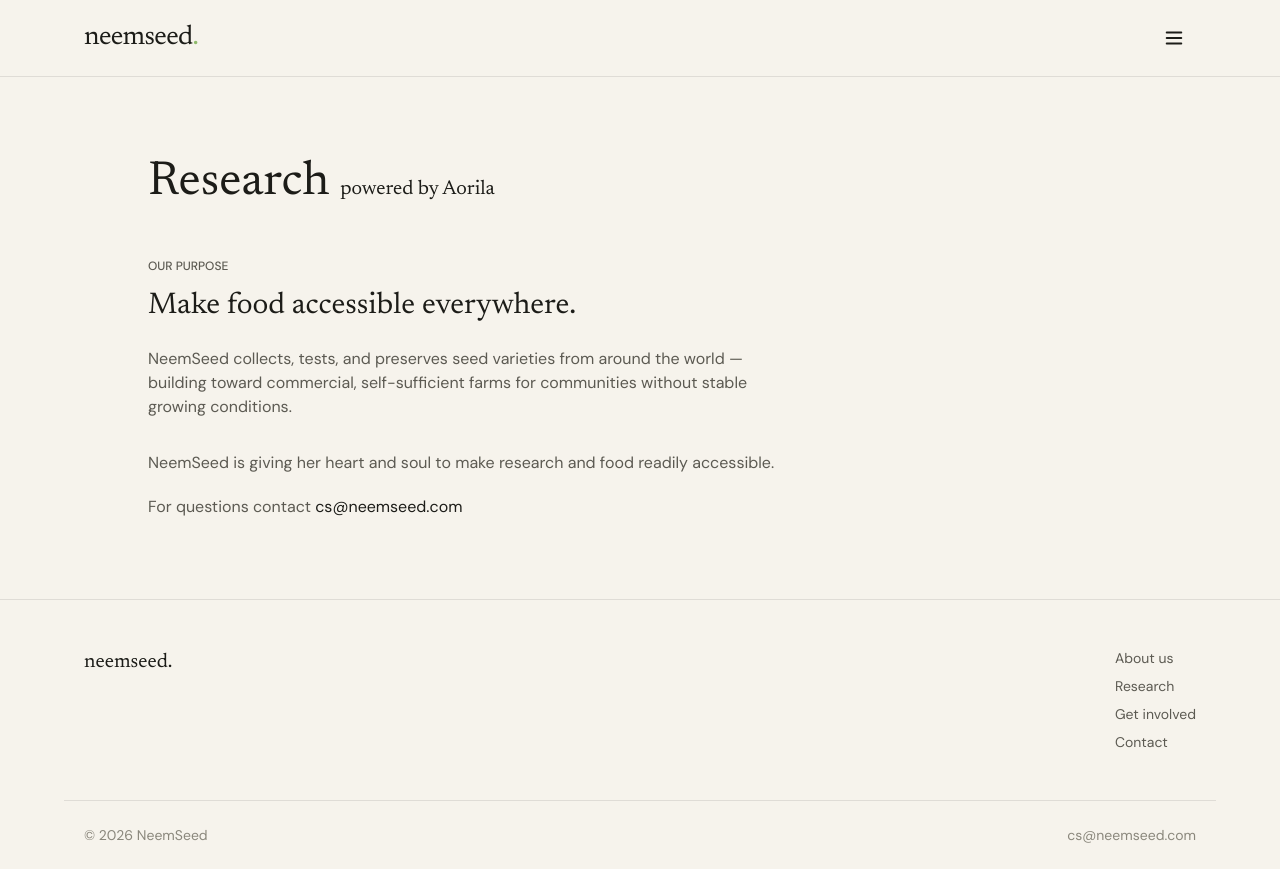
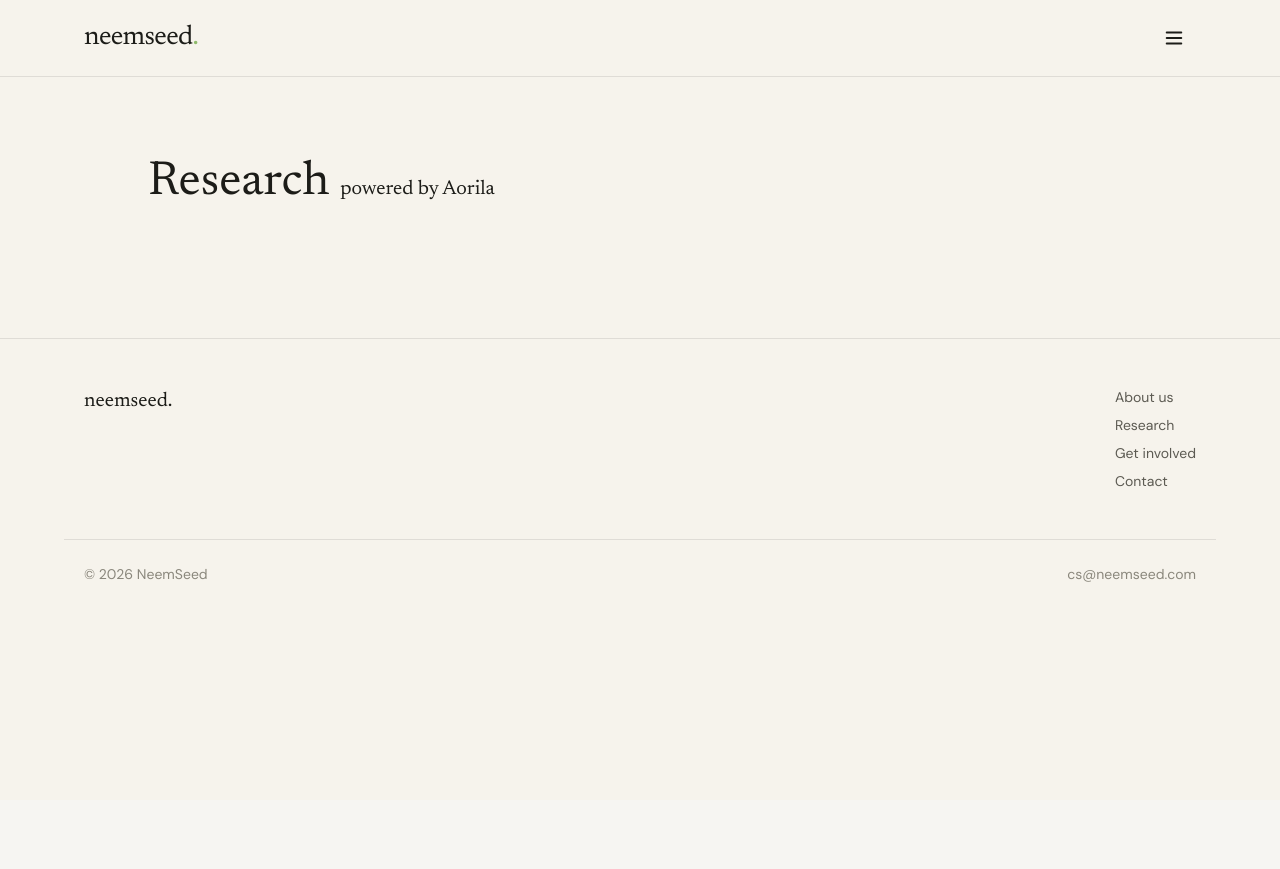
Before and after one commit to nbaldwin09/neemseed, a React (Vite) app: page /research in a window 1280 px wide. After the commit the page ends 800 px from the top, so only its background shows below. Built offline with nearby package versions, Linux system fonts and the light colour scheme.

Commit message:
Clear Research after moving copy to About

```diff
--- a/src/routes/research.tsx
+++ b/src/routes/research.tsx
@@ -22,26 +22,6 @@ function ResearchPage() {
           </span>
         </>
       }
-    >
-      <section className="max-w-2xl">
-        <p className="text-xs font-medium uppercase tracking-[0.2em] text-muted">Our purpose</p>
-        <h2 className="mt-3 font-display text-3xl leading-snug sm:text-4xl">
-          Make food accessible everywhere.
-        </h2>
-        <p className="mt-5 text-muted">
-          NeemSeed collects, tests, and preserves seed varieties from around the world — building
-          toward commercial, self-sufficient farms for communities without stable growing conditions.
-        </p>
-        <p className="mt-8 text-muted">
-          NeemSeed is giving her heart and soul to make research and food readily accessible.
-        </p>
-        <p className="mt-5 text-muted">
-          For questions contact{" "}
-          <a href="mailto:cs@neemseed.com" className="text-fg underline-offset-4 hover:underline">
-            cs@neemseed.com
-          </a>
-        </p>
-      </section>
-    </SimplePage>
+    />
   );
 }
```
